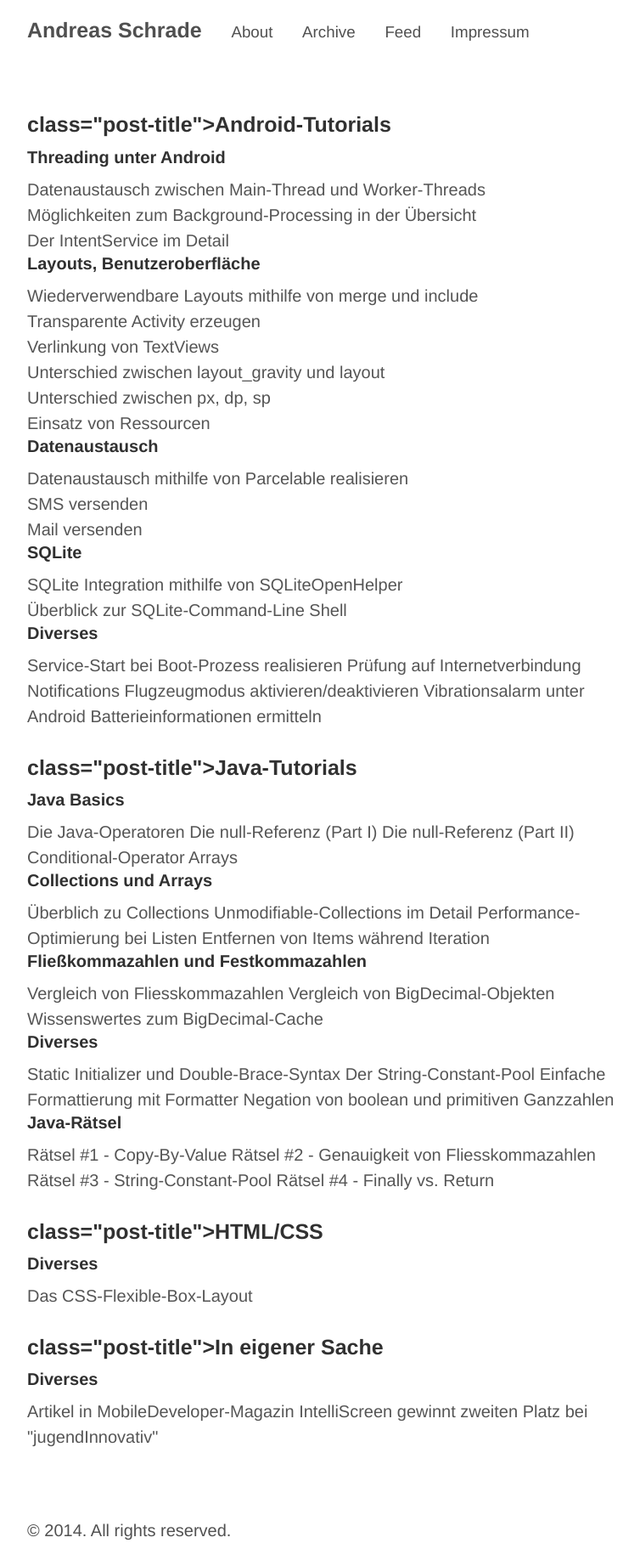
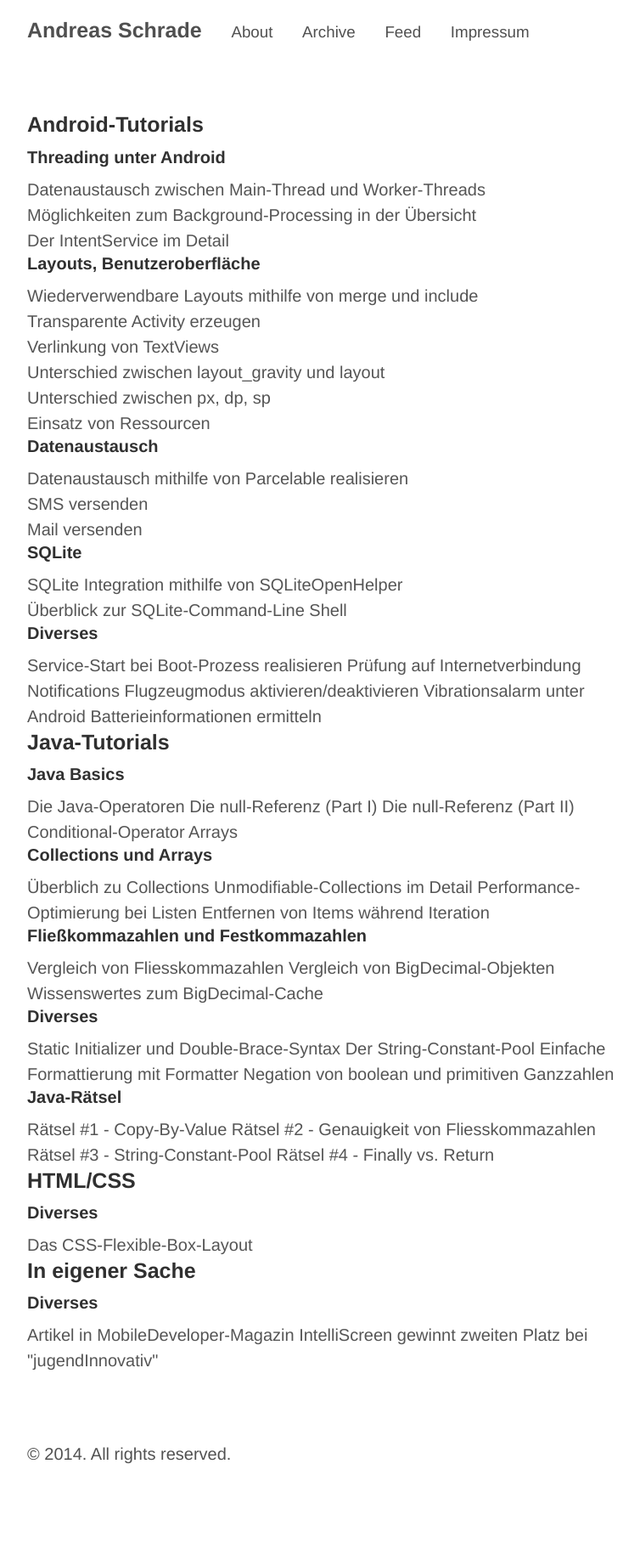
Before and after one commit to andreasschrade/andreasschrade.github.com, a Jekyll site: the page built from index.html, in a window 1280 px wide. Shown: the whole page at 85% size, without its empty margins (248-1002 px from the left). Built offline with Jekyll 4.4.1, drawn with Linux system fonts in a browser that asks for light colours; Markdown is read by kramdown in place of the engine named in the settings; the list of posts is cut into pages by our own code; after the commit the page ends 1746 px from its top, so only the background shows below that.

Commit message:
added homepage

```diff
--- a/index.html
+++ b/index.html
@@ -9,7 +9,7 @@
 </style>
 <div class="posts">
   <div id="homepage_" class="post">
-    <h3> class="post-title">Android-Tutorials</h3>
+    <h3 class="post-title">Android-Tutorials</h3>
     <h4 class="post-title">Threading unter Android</h4>
     <a href="{% post_url 2012-02-24-android-datenaustausch-zwischen-main-thread-und-worker-threads %}">Datenaustausch zwischen Main-Thread und Worker-Threads</a><br>
     <a href="{% post_url 2014-06-17-android-moeglichkeiten-zum-background-processing-im-vergleich %}">Möglichkeiten zum Background-Processing in der Übersicht</a><br>
@@ -35,7 +35,7 @@
     <a href="{% post_url 2014-04-30-android-flugzeugmodus-aktivieren-und-deaktivieren %}">Flugzeugmodus aktivieren/deaktivieren</a>
     <a href="{% post_url 2014-05-07-android-vibrationsalarm-verwenden %}">Vibrationsalarm unter Android</a>
     <a href="{% post_url 2014-05-15-android-batterieinformationen-abfragen %}">Batterieinformationen ermitteln</a><br>
-    <h3> class="post-title">Java-Tutorials</h3>
+    <h3 class="post-title">Java-Tutorials</h3>
     <h4 class="post-title">Java Basics</h4>
     <a href="{% post_url 2013-03-08-java-die-operatoren-im-detail %}">Die Java-Operatoren</a>
     <a href="{% post_url 2013-08-12-java-die-null-referenz-teil-I %}">Die null-Referenz (Part I)</a>
@@ -61,10 +61,10 @@
     <a href="{% post_url 2011-09-15-java-raetsel-2-floating-point-precision %}">Rätsel #2 - Genauigkeit von Fliesskommazahlen</a>
     <a href="{% post_url 2011-09-15-java-raetsel-3-string-constant-pool %}">Rätsel #3 - String-Constant-Pool</a>
     <a href="{% post_url 2011-12-07-java-raetsel-4-finally-vs-return %}">Rätsel #4 - Finally vs. Return</a> <br>
-    <h3> class="post-title">HTML/CSS</h3>
+    <h3 class="post-title">HTML/CSS</h3>
     <h4 class="post-title">Diverses</h4>
     <a href="{% post_url 2011-11-27-css-flexible-box-layout %}">Das CSS-Flexible-Box-Layout</a> <br>
-    <h3> class="post-title">In eigener Sache</h3>
+    <h3 class="post-title">In eigener Sache</h3>
     <h4 class="post-title">Diverses</h4>
     <a href="{% post_url 2011-08-02-artikel-mobile-developer %}">Artikel in MobileDeveloper-Magazin</a>
     <a href="{% post_url 2013-09-30-intelliscreen-second-place %}">IntelliScreen gewinnt zweiten Platz bei "jugendInnovativ"</a>
```
